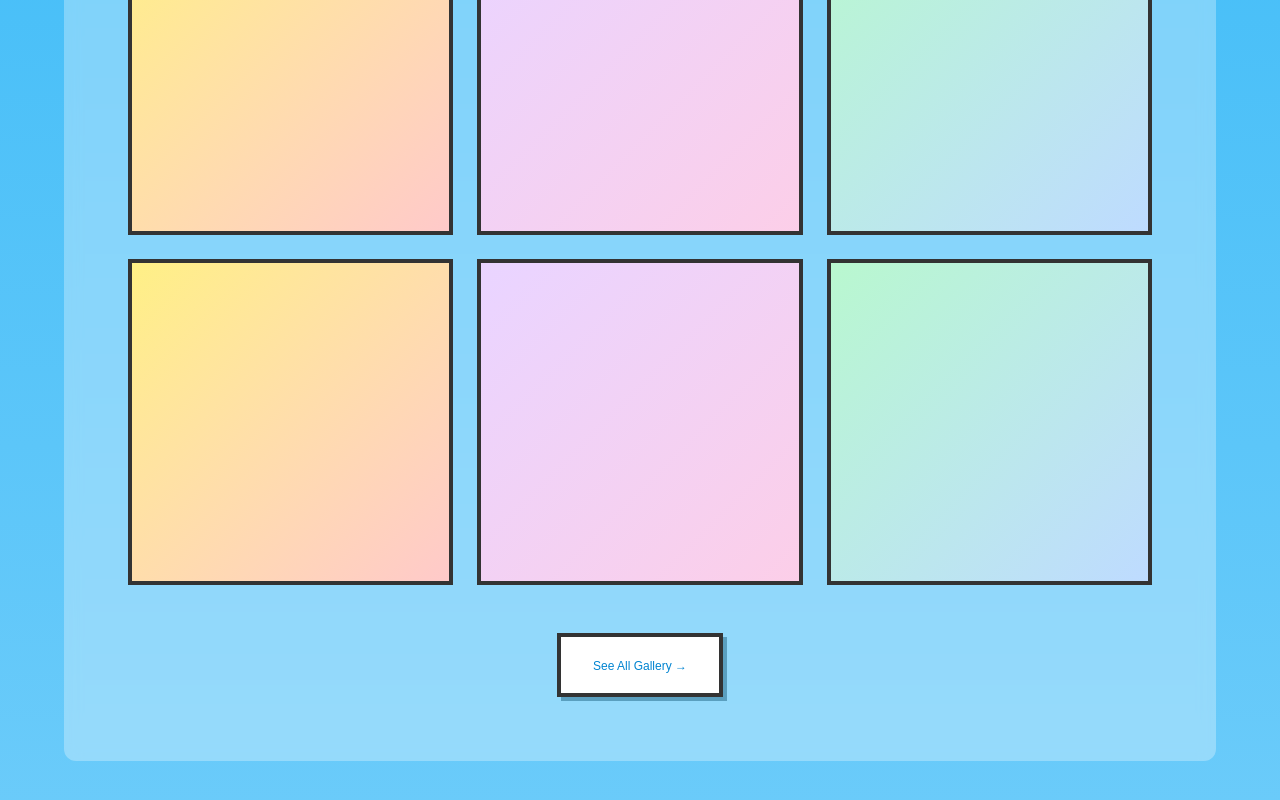
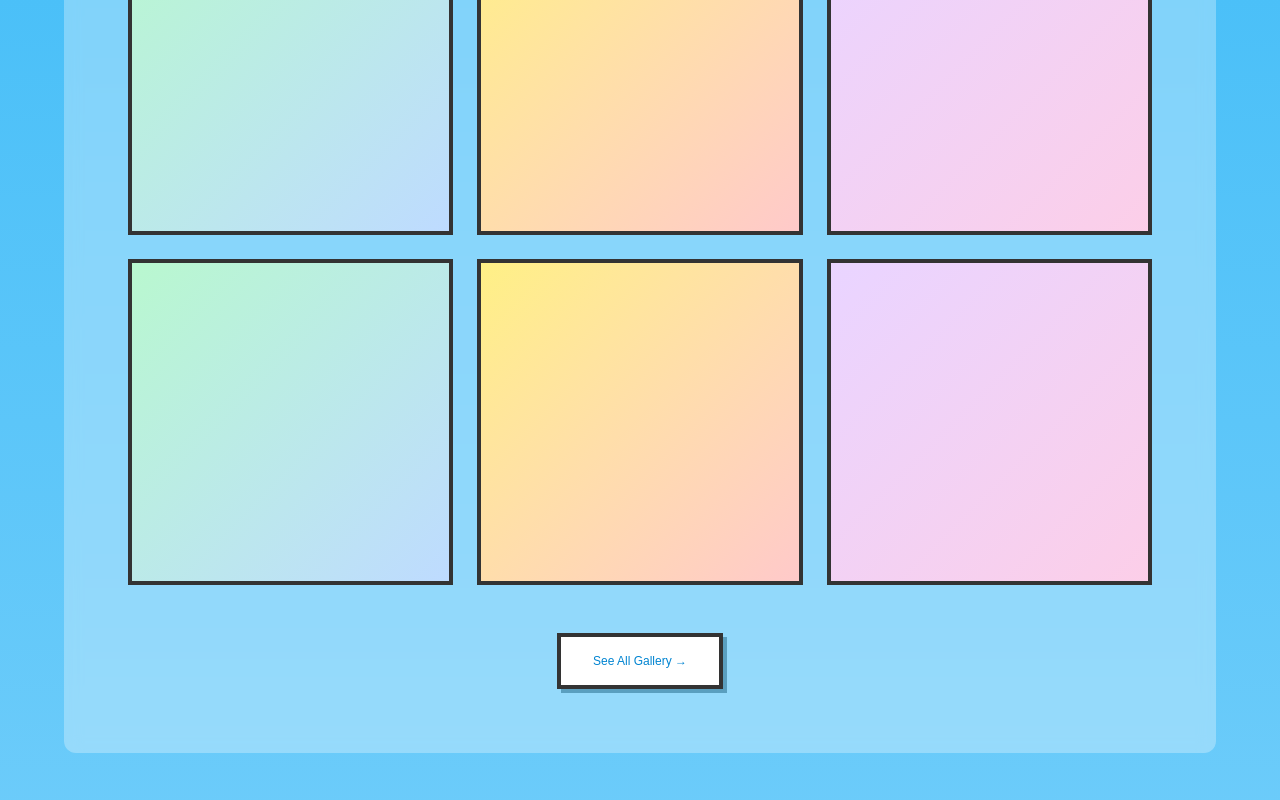
Before and after one commit to biggestdog09/dekaiinu-portfolio, a Next.js app: page / in a window 1280 px wide. Shown: the part 1858-2658 px from the top of the page. Built offline with nearby package versions, Linux system fonts and the light colour scheme; a web font is replaced by a local one.

Commit message:
feature: コンポーネントを分離

```diff
--- a/app/components/SectionGallery.tsx
+++ b/app/components/SectionGallery.tsx
@@ -1,37 +1,32 @@
-import Image from "next/image";
+import SectionTitle from "./ui/SectionTitle";
+import PixelButton from "./ui/PixelButton";
+import GalleryCard from "./cards/GalleryCard";
+
+const GALLERY_ITEMS = [
+  { id: 1, gradient: "from-green-200 to-blue-200" },
+  { id: 2, gradient: "from-yellow-200 to-red-200" },
+  { id: 3, gradient: "from-purple-200 to-pink-200" },
+  { id: 4, gradient: "from-green-200 to-blue-200" },
+  { id: 5, gradient: "from-yellow-200 to-red-200" },
+  { id: 6, gradient: "from-purple-200 to-pink-200" },
+];
 
 export default function SectionGallery() {
   return (
     <section className="w-full max-w-[1152px] mx-auto py-20 relative z-10">
       <div className="bg-[rgba(255,255,255,0.3)] p-8 md:p-16 rounded-xl backdrop-blur-sm">
-        {/* Title */}
-        <div className="flex flex-col items-center mb-12">
-          <h2 className="text-[#0084d1] text-2xl font-pixel mb-4 text-center">Gallery</h2>
-          <div className="w-24 h-1 bg-[#00bcff]" />
-        </div>
+        <SectionTitle title="Gallery" />
 
-        {/* Gallery Grid */}
         <div className="grid grid-cols-1 sm:grid-cols-2 md:grid-cols-3 gap-6 mb-12">
-          {[1, 2, 3, 4, 5, 6].map((item) => (
-            <div key={item} className="aspect-square bg-white border-4 border-[#333333] relative group overflow-hidden cursor-pointer">
-              <div className="absolute inset-0 bg-gray-200" />
-              {/* Image Placeholder */}
-              <div className={`absolute inset-0 bg-gradient-to-br ${
-                item % 3 === 0 ? 'from-green-200 to-blue-200' :
-                item % 3 === 1 ? 'from-yellow-200 to-red-200' :
-                'from-purple-200 to-pink-200'
-              }`} />
-
-              <div className="absolute inset-0 border-4 border-[#fdc700] opacity-0 group-hover:opacity-100 transition-opacity" />
-            </div>
+          {GALLERY_ITEMS.map((item) => (
+            <GalleryCard key={item.id} gradient={item.gradient} />
           ))}
         </div>
 
-        {/* See All Button */}
         <div className="flex justify-center">
-          <button className="bg-white border-4 border-[#333333] py-4 px-8 shadow-[4px_4px_0px_0px_#5a9fbf] hover:translate-y-1 hover:shadow-none transition-all active:translate-y-1">
-            <span className="text-[#0084d1] text-xs font-pixel">See All Gallery →</span>
-          </button>
+          <PixelButton>
+            See All Gallery →
+          </PixelButton>
         </div>
       </div>
     </section>
--- a/app/components/SectionTopics.tsx
+++ b/app/components/SectionTopics.tsx
@@ -1,74 +1,45 @@
-import Image from "next/image";
+import SectionTitle from "./ui/SectionTitle";
+import TopicCard from "./cards/TopicCard";
+
+const TOPICS_DATA = [
+  {
+    id: 1,
+    date: "2025.11.28",
+    title: "New Pixel Art Series",
+    description: "新しいピクセルアートシリーズ公開しました",
+    gradient: "from-purple-400 to-blue-500"
+  },
+  {
+    id: 2,
+    date: "2025.11.20",
+    title: "Web Project Launch",
+    description: "クライアントワークのサイトがリリース",
+    gradient: "from-blue-400 to-red-400"
+  },
+  {
+    id: 3,
+    date: "2025.11.15",
+    title: "Illustration Update",
+    description: "ギャラリーに新しいイラストを追加",
+    gradient: "from-red-400 to-black"
+  }
+];
 
 export default function SectionTopics() {
   return (
     <section className="w-full max-w-[1152px] mx-auto py-20 relative z-10">
-      {/* Title */}
-      <div className="flex flex-col items-center mb-12">
-        <h2 className="text-[#0084d1] text-2xl font-pixel mb-4 text-center">New Topics</h2>
-        <div className="w-24 h-1 bg-[#00bcff]" />
-      </div>
+      <SectionTitle title="New Topics" />
 
-      {/* Cards Container */}
       <div className="grid grid-cols-1 md:grid-cols-3 gap-8">
-
-        {/* Card 1 */}
-        <div className="relative group">
-          <div className="bg-[rgba(255,255,255,0.9)] border-4 border-[#333333] h-full shadow-[4px_4px_0px_0px_#5a9fbf] transition-transform hover:-translate-y-1 hover:shadow-[8px_8px_0px_0px_rgba(0,0,0,0.1)]">
-            <div className="h-48 bg-gray-200 relative overflow-hidden">
-               {/* Image placeholder */}
-               <div className="w-full h-full bg-gradient-to-br from-purple-400 to-blue-500" />
-            </div>
-            <div className="p-6">
-              <div className="flex items-center gap-2 mb-4">
-                <div className="w-2 h-2 bg-[#00bcff]" />
-                <span className="text-[#0084d1] text-xs font-pixel">2025.11.28</span>
-              </div>
-              <h3 className="text-[#0069a8] text-lg font-pixel mb-4 min-h-[56px]">New Pixel Art Series</h3>
-              <p className="text-[#4a5565] text-xs font-medium">新しいピクセルアートシリーズ公開しました</p>
-            </div>
-          </div>
-          <div className="absolute inset-0 border-4 border-[#fdc700] opacity-0 group-hover:opacity-100 pointer-events-none transition-opacity" />
-        </div>
-
-        {/* Card 2 */}
-        <div className="relative group">
-          <div className="bg-[rgba(255,255,255,0.9)] border-4 border-[#333333] h-full shadow-[4px_4px_0px_0px_#5a9fbf] transition-transform hover:-translate-y-1 hover:shadow-[8px_8px_0px_0px_rgba(0,0,0,0.1)]">
-            <div className="h-48 bg-gray-200 relative overflow-hidden">
-               {/* Image placeholder */}
-               <div className="w-full h-full bg-gradient-to-br from-blue-400 to-red-400" />
-            </div>
-            <div className="p-6">
-              <div className="flex items-center gap-2 mb-4">
-                 <div className="w-2 h-2 bg-[#00bcff]" />
-                <span className="text-[#0084d1] text-xs font-pixel">2025.11.20</span>
-              </div>
-              <h3 className="text-[#0069a8] text-lg font-pixel mb-4 min-h-[56px]">Web Project Launch</h3>
-              <p className="text-[#4a5565] text-xs font-medium">クライアントワークのサイトがリリース</p>
-            </div>
-          </div>
-          <div className="absolute inset-0 border-4 border-[#fdc700] opacity-0 group-hover:opacity-100 pointer-events-none transition-opacity" />
-        </div>
-
-        {/* Card 3 */}
-        <div className="relative group">
-          <div className="bg-[rgba(255,255,255,0.9)] border-4 border-[#333333] h-full shadow-[4px_4px_0px_0px_#5a9fbf] transition-transform hover:-translate-y-1 hover:shadow-[8px_8px_0px_0px_rgba(0,0,0,0.1)]">
-            <div className="h-48 bg-gray-200 relative overflow-hidden">
-               {/* Image placeholder */}
-               <div className="w-full h-full bg-gradient-to-br from-red-400 to-black" />
-            </div>
-            <div className="p-6">
-              <div className="flex items-center gap-2 mb-4">
-                 <div className="w-2 h-2 bg-[#00bcff]" />
-                <span className="text-[#0084d1] text-xs font-pixel">2025.11.15</span>
-              </div>
-              <h3 className="text-[#0069a8] text-lg font-pixel mb-4 min-h-[56px]">Illustration Update</h3>
-              <p className="text-[#4a5565] text-xs font-medium">ギャラリーに新しいイラストを追加</p>
-            </div>
-          </div>
-          <div className="absolute inset-0 border-4 border-[#fdc700] opacity-0 group-hover:opacity-100 pointer-events-none transition-opacity" />
-        </div>
-
+        {TOPICS_DATA.map((topic) => (
+          <TopicCard
+            key={topic.id}
+            date={topic.date}
+            title={topic.title}
+            description={topic.description}
+            gradient={topic.gradient}
+          />
+        ))}
       </div>
     </section>
   );
--- a/app/components/SectionWorks.tsx
+++ b/app/components/SectionWorks.tsx
@@ -1,55 +1,48 @@
-import Image from "next/image";
+import SectionTitle from "./ui/SectionTitle";
+import PixelButton from "./ui/PixelButton";
+import WorkCard from "./cards/WorkCard";
+
+const WORKS_DATA = [
+  {
+    id: 1,
+    title: "UI Design Project",
+    description: "ミニマルで使いやすいインターフェースデザイン",
+    gradient: "from-gray-700 to-gray-900"
+  },
+  {
+    id: 2,
+    title: "Web Development",
+    description: "クリエイティブなウェブサイト制作",
+    gradient: "from-blue-600 to-indigo-800"
+  },
+  {
+    id: 3,
+    title: "Game Design",
+    description: "レトロゲーム風UIデザイン",
+    gradient: "from-green-600 to-teal-800"
+  }
+];
 
 export default function SectionWorks() {
   return (
     <section className="w-full max-w-[1152px] mx-auto py-20 relative z-10">
-      {/* Title */}
-      <div className="flex flex-col items-center mb-12">
-        <h2 className="text-[#0084d1] text-2xl font-pixel mb-4 text-center">Works</h2>
-        <div className="w-24 h-1 bg-[#00bcff]" />
+      <SectionTitle title="Works" />
+
+      <div className="grid grid-cols-1 md:grid-cols-3 gap-8 mb-12">
+        {WORKS_DATA.map((work) => (
+          <WorkCard
+            key={work.id}
+            title={work.title}
+            description={work.description}
+            gradient={work.gradient}
+          />
+        ))}
       </div>
 
-      {/* Works Grid */}
-      <div className="grid grid-cols-1 md:grid-cols-3 gap-8 mb-12">
-        {/* Work 1 */}
-        <div className="bg-white border-4 border-[#333333] shadow-[4px_4px_0px_0px_#5a9fbf] group hover:-translate-y-1 transition-transform">
-          <div className="h-48 bg-gray-200 relative overflow-hidden">
-             <div className="w-full h-full bg-gradient-to-tr from-gray-700 to-gray-900" />
-          </div>
-          <div className="p-6">
-            <h3 className="text-[#0069a8] text-lg font-pixel mb-4 min-h-[40px]">UI Design Project</h3>
-            <p className="text-[#4a5565] text-xs font-medium">ミニマルで使いやすいインターフェースデザイン</p>
-          </div>
-        </div>
-
-        {/* Work 2 */}
-        <div className="bg-white border-4 border-[#333333] shadow-[4px_4px_0px_0px_#5a9fbf] group hover:-translate-y-1 transition-transform">
-          <div className="h-48 bg-gray-200 relative overflow-hidden">
-             <div className="w-full h-full bg-gradient-to-tr from-blue-600 to-indigo-800" />
-          </div>
-          <div className="p-6">
-            <h3 className="text-[#0069a8] text-lg font-pixel mb-4 min-h-[40px]">Web Development</h3>
-            <p className="text-[#4a5565] text-xs font-medium">クリエイティブなウェブサイト制作</p>
-          </div>
-        </div>
-
-        {/* Work 3 */}
-        <div className="bg-white border-4 border-[#333333] shadow-[4px_4px_0px_0px_#5a9fbf] group hover:-translate-y-1 transition-transform">
-          <div className="h-48 bg-gray-200 relative overflow-hidden">
-             <div className="w-full h-full bg-gradient-to-tr from-green-600 to-teal-800" />
-          </div>
-          <div className="p-6">
-            <h3 className="text-[#0069a8] text-lg font-pixel mb-4 min-h-[40px]">Game Design</h3>
-            <p className="text-[#4a5565] text-xs font-medium">レトロゲーム風UIデザイン</p>
-          </div>
-        </div>
-      </div>
-
-      {/* View All Button */}
       <div className="flex justify-center">
-        <button className="bg-white border-4 border-[#333333] py-4 px-8 shadow-[4px_4px_0px_0px_#5a9fbf] hover:translate-y-1 hover:shadow-none transition-all active:translate-y-1">
-          <span className="text-[#0084d1] text-xs font-pixel">View All Projects →</span>
-        </button>
+        <PixelButton>
+          View All Projects →
+        </PixelButton>
       </div>
 
       {/* Contact Banner */}
@@ -69,9 +62,11 @@ export default function SectionWorks() {
               お気軽にご連絡ください
             </p>
 
-            <button className="mt-8 bg-[#00a6f4] border-4 border-[#333333] py-4 px-8 shadow-[4px_4px_0px_0px_#5a9fbf] hover:translate-y-1 hover:shadow-none transition-all active:translate-y-1">
-              <span className="text-white text-xs font-pixel">Contact Me</span>
-            </button>
+            <div className="mt-8 flex justify-center">
+              <PixelButton variant="blue">
+                Contact Me
+              </PixelButton>
+            </div>
           </div>
         </div>
       </div>
--- /dev/null
+++ b/app/components/cards/GalleryCard.tsx
@@ -0,0 +1,17 @@
+import React from 'react';
+
+interface GalleryCardProps {
+  gradient: string;
+}
+
+export default function GalleryCard({ gradient }: GalleryCardProps) {
+  return (
+    <div className="aspect-square bg-white border-4 border-[#333333] relative group overflow-hidden cursor-pointer">
+      <div className="absolute inset-0 bg-gray-200" />
+      {/* Image Placeholder */}
+      <div className={`absolute inset-0 bg-gradient-to-br ${gradient}`} />
+
+      <div className="absolute inset-0 border-4 border-[#fdc700] opacity-0 group-hover:opacity-100 transition-opacity" />
+    </div>
+  );
+}
--- /dev/null
+++ b/app/components/cards/TopicCard.tsx
@@ -0,0 +1,30 @@
+import React from 'react';
+
+interface TopicCardProps {
+  date: string;
+  title: string;
+  description: string;
+  gradient: string;
+}
+
+export default function TopicCard({ date, title, description, gradient }: TopicCardProps) {
+  return (
+    <div className="relative group h-full">
+      <div className="bg-[rgba(255,255,255,0.9)] border-4 border-[#333333] h-full shadow-[4px_4px_0px_0px_#5a9fbf] transition-transform hover:-translate-y-1 hover:shadow-[8px_8px_0px_0px_rgba(0,0,0,0.1)] flex flex-col">
+        <div className="h-48 bg-gray-200 relative overflow-hidden shrink-0">
+           {/* Image placeholder */}
+           <div className={`w-full h-full bg-gradient-to-br ${gradient}`} />
+        </div>
+        <div className="p-6 flex flex-col flex-grow">
+          <div className="flex items-center gap-2 mb-4">
+            <div className="w-2 h-2 bg-[#00bcff]" />
+            <span className="text-[#0084d1] text-xs font-pixel">{date}</span>
+          </div>
+          <h3 className="text-[#0069a8] text-lg font-pixel mb-4 min-h-[56px]">{title}</h3>
+          <p className="text-[#4a5565] text-xs font-medium">{description}</p>
+        </div>
+      </div>
+      <div className="absolute inset-0 border-4 border-[#fdc700] opacity-0 group-hover:opacity-100 pointer-events-none transition-opacity" />
+    </div>
+  );
+}
--- /dev/null
+++ b/app/components/cards/WorkCard.tsx
@@ -0,0 +1,21 @@
+import React from 'react';
+
+interface WorkCardProps {
+  title: string;
+  description: string;
+  gradient: string;
+}
+
+export default function WorkCard({ title, description, gradient }: WorkCardProps) {
+  return (
+    <div className="bg-white border-4 border-[#333333] shadow-[4px_4px_0px_0px_#5a9fbf] group hover:-translate-y-1 transition-transform h-full flex flex-col">
+      <div className="h-48 bg-gray-200 relative overflow-hidden shrink-0">
+         <div className={`w-full h-full bg-gradient-to-tr ${gradient}`} />
+      </div>
+      <div className="p-6 flex flex-col flex-grow">
+        <h3 className="text-[#0069a8] text-lg font-pixel mb-4 min-h-[40px]">{title}</h3>
+        <p className="text-[#4a5565] text-xs font-medium">{description}</p>
+      </div>
+    </div>
+  );
+}
--- /dev/null
+++ b/app/components/ui/PixelButton.tsx
@@ -0,0 +1,24 @@
+import React from 'react';
+
+interface PixelButtonProps extends React.ButtonHTMLAttributes<HTMLButtonElement> {
+  children: React.ReactNode;
+  variant?: 'white' | 'blue';
+}
+
+export default function PixelButton({ children, variant = 'white', className = '', ...props }: PixelButtonProps) {
+  const baseStyles = "border-4 border-[#333333] py-4 px-8 shadow-[4px_4px_0px_0px_#5a9fbf] hover:translate-y-1 hover:shadow-none transition-all active:translate-y-1 font-pixel text-xs";
+
+  const variants = {
+    white: "bg-white text-[#0084d1]",
+    blue: "bg-[#00a6f4] text-white"
+  };
+
+  return (
+    <button
+      className={`${baseStyles} ${variants[variant]} ${className}`}
+      {...props}
+    >
+      {children}
+    </button>
+  );
+}
--- /dev/null
+++ b/app/components/ui/SectionTitle.tsx
@@ -0,0 +1,14 @@
+import React from 'react';
+
+interface SectionTitleProps {
+  title: string;
+}
+
+export default function SectionTitle({ title }: SectionTitleProps) {
+  return (
+    <div className="flex flex-col items-center mb-12">
+      <h2 className="text-[#0084d1] text-2xl font-pixel mb-4 text-center">{title}</h2>
+      <div className="w-24 h-1 bg-[#00bcff]" />
+    </div>
+  );
+}
```
